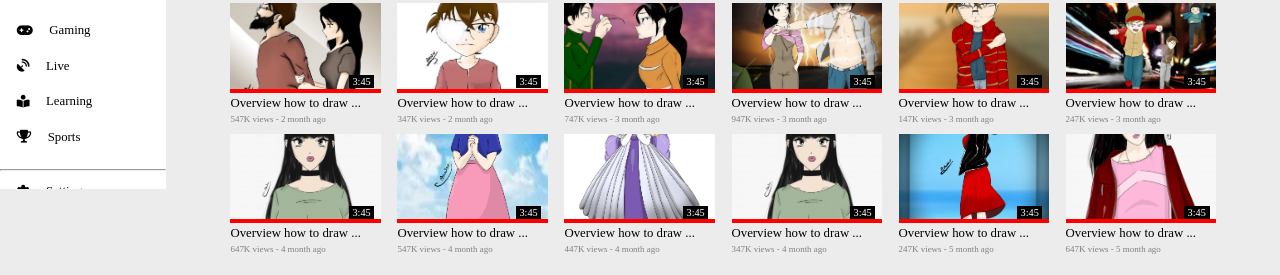
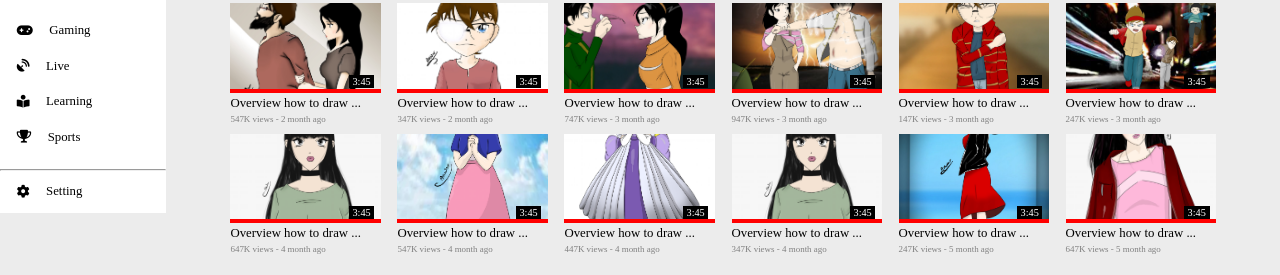
Before and after one commit to atakriti/youtube-clone-v2, a website: page src/index.html in a window 1280 px wide. Shown: the part 625-900 px from the top of the page. Drawn offline with nearby package versions, Linux system fonts and the light colour scheme; files that its build step writes are made by us from their sources.

Commit message:
last update

```diff
--- a/src/scss/main.scss
+++ b/src/scss/main.scss
@@ -105,7 +105,7 @@ aside{
     grid-row: 2/3;
     width: 13vw;
     overflow: scroll;
-     height: 97vh;
+     height: 100%;
     display: flex;
     flex-direction: column;
     // justify-content: space-around;
```
